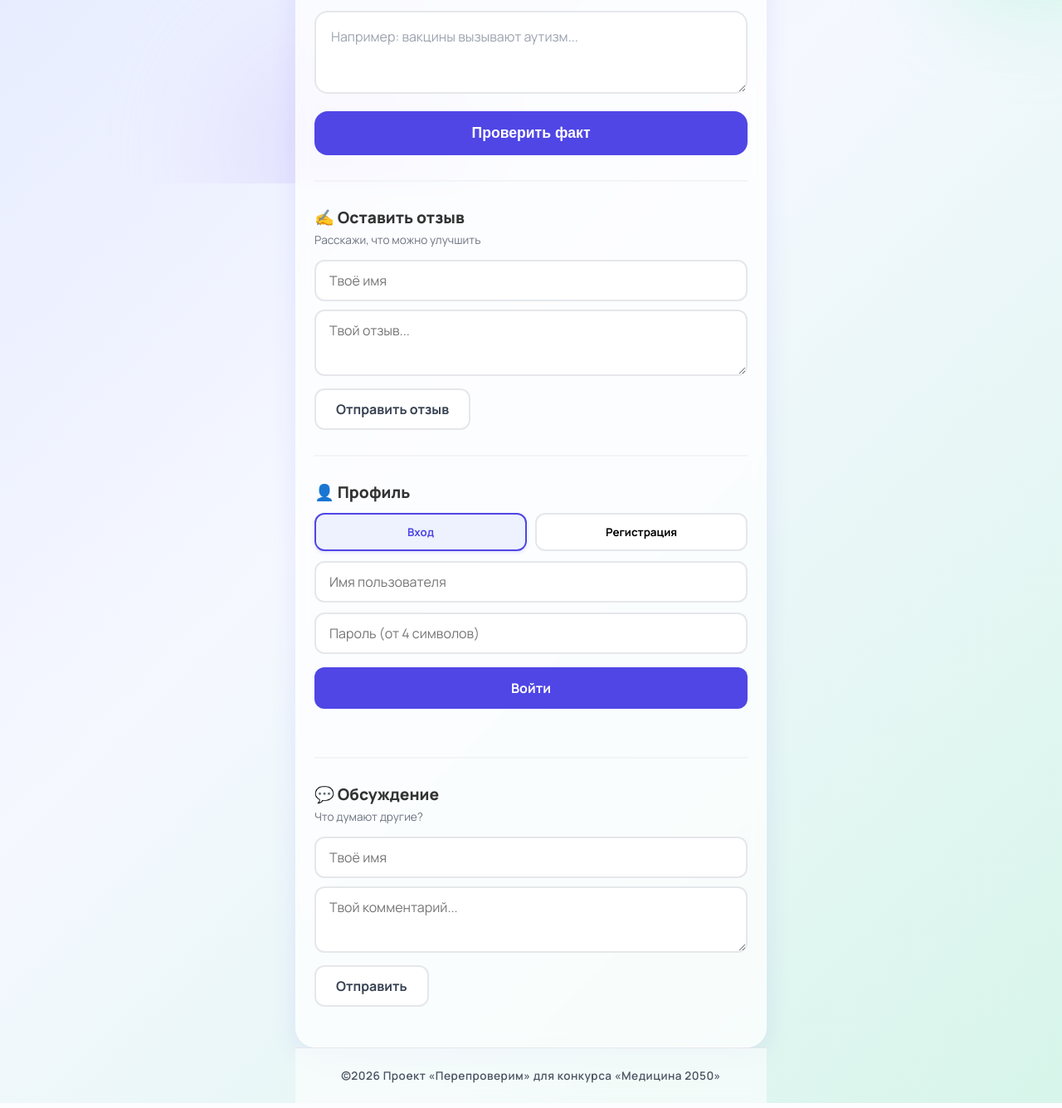
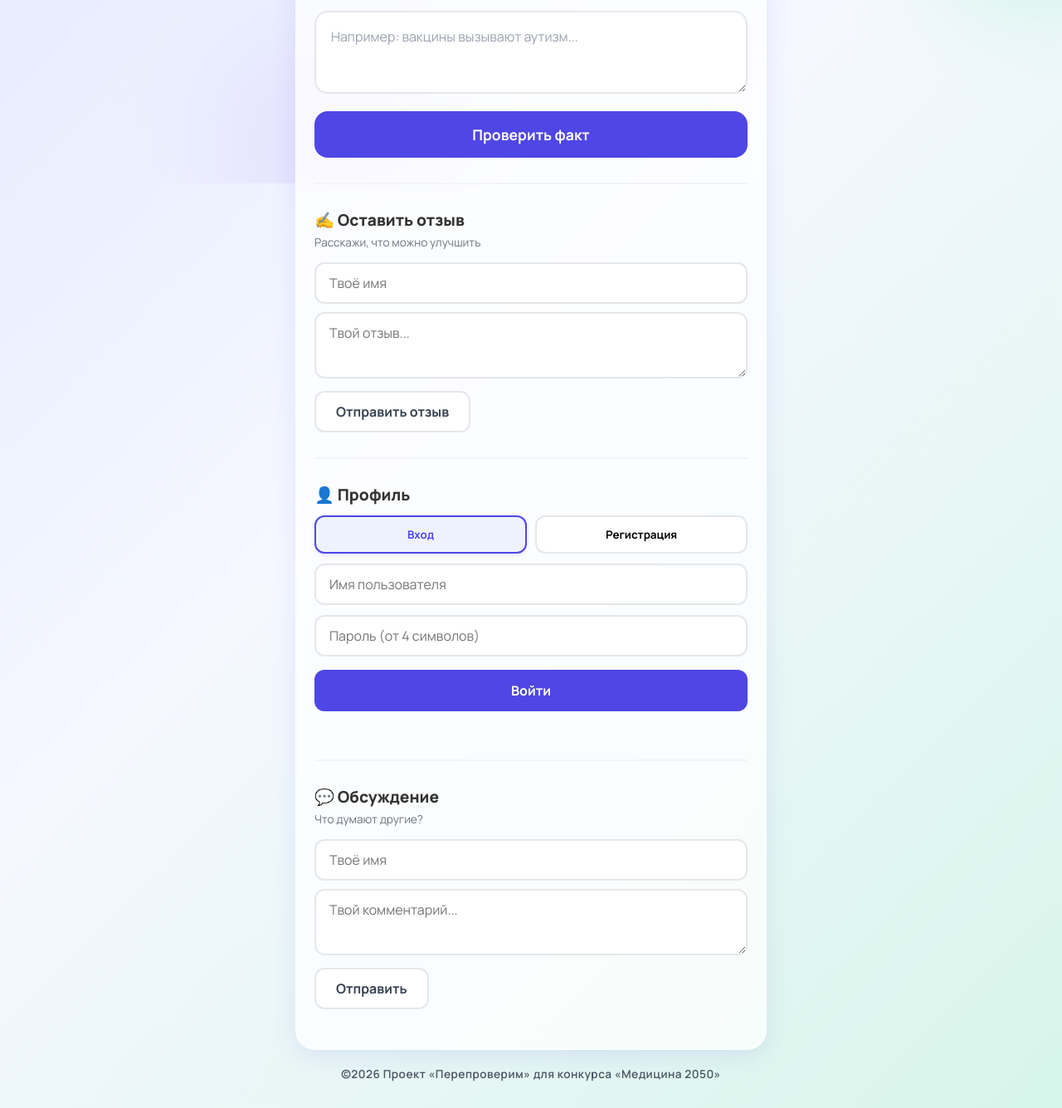
Before and after one commit to mododel4562813/my-gigachat-app, a Python web app: template templates/index.html in a window 1280 px wide. Shown: the part 579-1914 px from the top of the page at 83% size. Run offline with Jinja, Linux system fonts and the light colour scheme; the template is opened without the code that fills it, so the values that code supplies are empty.

Commit message:
Update style.css

```diff
--- a/static/style.css
+++ b/static/style.css
@@ -1,5 +1,6 @@
 /* ============================================================
-   «Перепроверим» — Полный стиль для конкурса «Медицина 2050»
+   «Перепроверим» — Не верь, а проверь
+   Команда «Единый пульс» · Конкурс «Медицина 2050»
    ============================================================ */
 
 /* ---------- База и сброс ---------- */
@@ -191,6 +192,7 @@ button#checkBtn {
     font-size: 1.1rem;
     font-weight: 700;
     cursor: pointer;
+    font-family: inherit;
     transition: transform 0.1s, background-color 0.2s;
 }
 button#checkBtn:hover  { background-color: #4338ca; }
@@ -448,12 +450,10 @@ button#checkBtn:disabled { opacity: 0.6; cursor: wait; }
 /* ---------- Подвал (Footer) ---------- */
 .project-footer {
     text-align: center;
-    padding: 24px 16px;
+    padding: 20px 16px 32px;
     color: #4B5563;
     font-size: 0.85rem;
-    border-top: 1px solid #E5E7EB;
-    background: rgba(255, 255, 255, 0.6);
-    backdrop-filter: blur(8px);
+    background: transparent;
 }
 .project-footer p {
     margin: 0;
```
